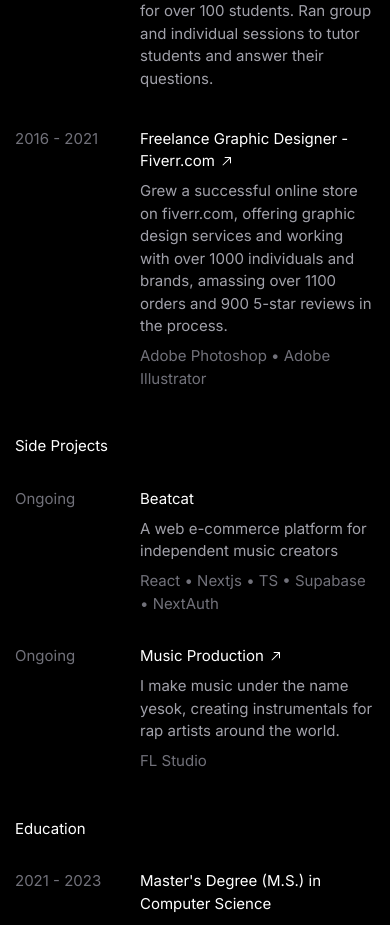
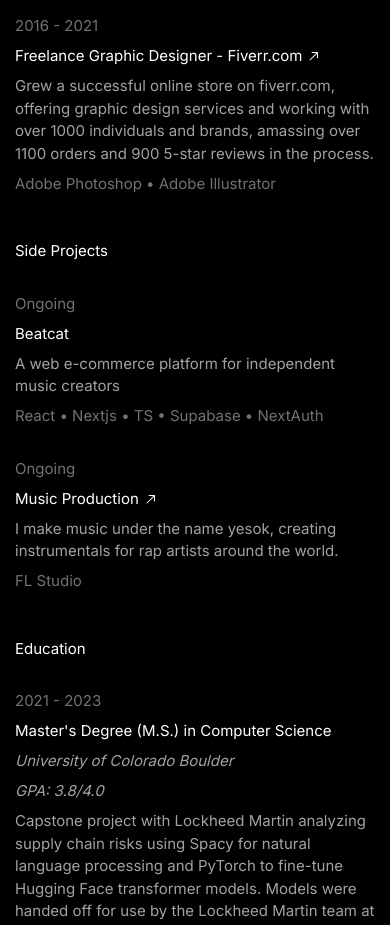
Before and after one commit to martinbartolo/resume-website, a Next.js app: page / in a window 390 px wide. Shown: the part 1060-1985 px from the top of the page. Built offline with nearby package versions, Linux system fonts and the light colour scheme.

Commit message:
Change date to stacked layout on smaller screens

```diff
--- a/app/page.tsx
+++ b/app/page.tsx
@@ -44,7 +44,10 @@
         <h2>Work Experience</h2>
         <div className="flex flex-col gap-8">
           {workExperience.map((item, index) => (
-            <div key={index} className="flex">
+            <div
+              key={index}
+              className="flex flex-col gap-2 sm:flex-row sm:gap-0"
+            >
               <Date>{item.date}</Date>
               <div className="flex w-full flex-col gap-2">
                 <Title link={item.link}>
@@ -62,7 +65,10 @@
         <h2>Side Projects</h2>
         <div className="flex flex-col gap-8">
           {sideProjects.map((item, index) => (
-            <div key={index} className="flex">
+            <div
+              key={index}
+              className="flex flex-col gap-2 sm:flex-row sm:gap-0"
+            >
               <Date>{item.date}</Date>
               <div className="flex w-full flex-col gap-2">
                 <Title link={item.link}>{item.title}</Title>
@@ -78,7 +84,10 @@
         <h2>Education</h2>
         <div className="flex flex-col gap-8">
           {education.map((item, index) => (
-            <div key={index} className="flex">
+            <div
+              key={index}
+              className="flex flex-col gap-2 sm:flex-row sm:gap-0"
+            >
               <Date>{item.date}</Date>
               <div className="flex w-full flex-col gap-2">
                 <Title>{item.degree}</Title>
@@ -101,7 +110,10 @@
         <h2>Certifications</h2>
         <div className="flex flex-col gap-8">
           {certifications.map((item, index) => (
-            <div key={index} className="flex">
+            <div
+              key={index}
+              className="flex flex-col gap-2 sm:flex-row sm:gap-0"
+            >
               <Date>{item.date}</Date>
               <div className="flex w-full flex-col gap-2">
                 <Title link={item.link}>{item.title}</Title>
@@ -116,7 +128,10 @@
         <h2>Links</h2>
         <div className="flex flex-col gap-4">
           {links.map((item, index) => (
-            <div key={index} className="flex">
+            <div
+              key={index}
+              className="flex flex-col gap-2 sm:flex-row sm:gap-0"
+            >
               <Date>{item.title}</Date>
               <Title link={item.link}>{item.username}</Title>
             </div>
```
